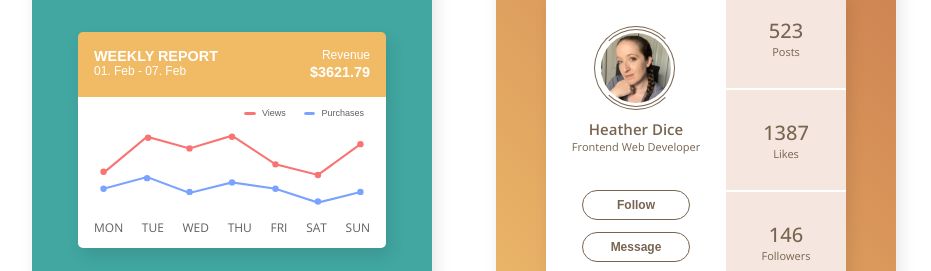
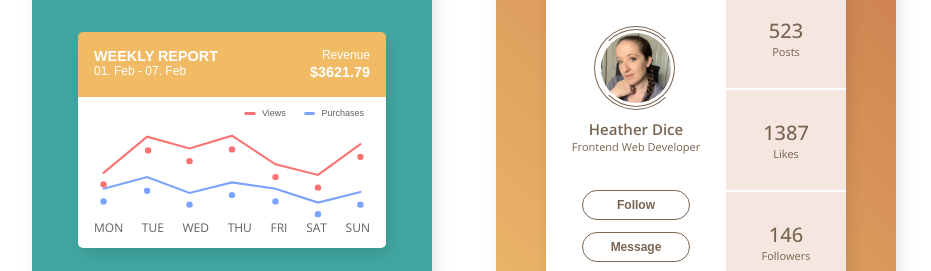
Before and after one commit to heatherdice/100_days_css, a React (Create React App) app: page / in a window 1280 px wide. Shown: the part 2200-2471 px from the top of the page, without its empty margins (176-1107 px from the left). Built offline with nearby package versions, Linux system fonts and the light colour scheme.

Commit message:
Properly positioned popups

```diff
--- a/src/styles/dayStyles/Day05.css
+++ b/src/styles/dayStyles/Day05.css
@@ -117,11 +117,13 @@
 .points-container {
 	display: flex;
 	flex-direction: column;
-	justify-content: center;
+	justify-content: flex-end;
 	align-items: center;
 	position: relative;
 	width: 100%;
 	height: 100%;
+	padding-bottom: 0.25em;
+	overflow: visible;
 }
 .points {
 	width: 0.375em;
@@ -140,8 +142,8 @@
 /* popup bubbles w/ data - seem to be positioned right but aren't showing */
 .popup-bubble {
 	position: absolute;
-	bottom: 120%;
-	left: -20%;
+	bottom: 100%;
+	left: -190%;
 	font-size: 0.7em;
 	line-height: 0.7em;
 	padding: 0.5em 0.375em;
```
